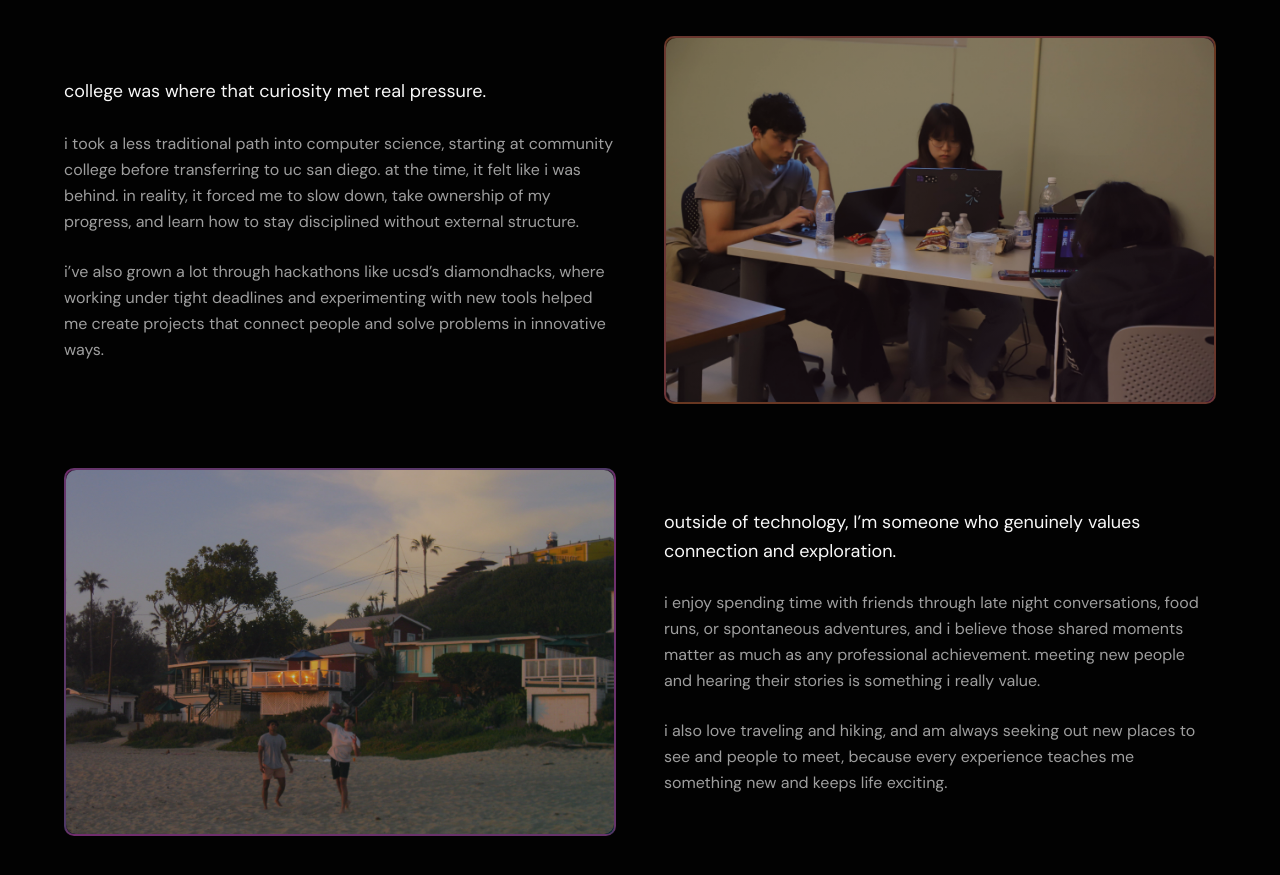
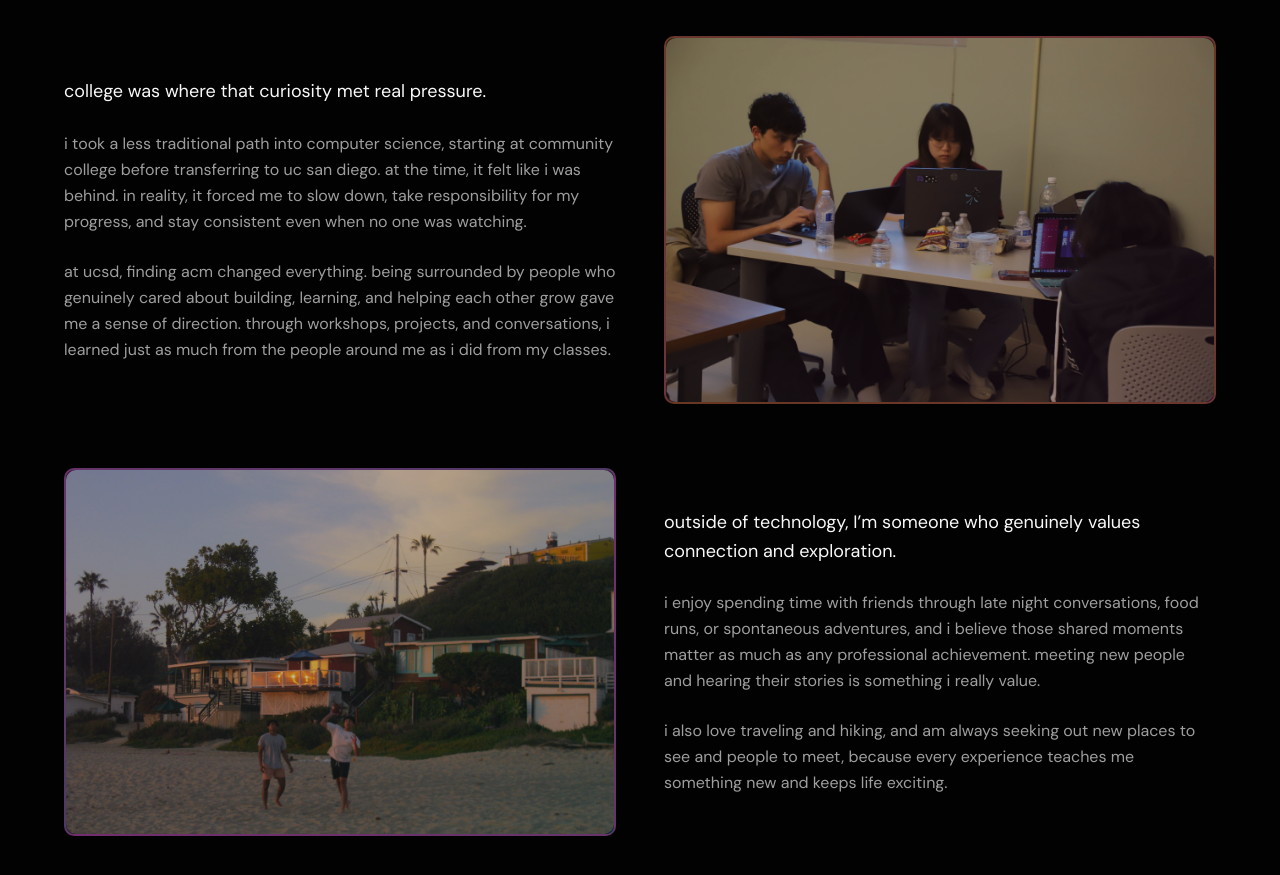
Before and after one commit to rohanmad/portfolio, a Next.js app: page / in a window 1280 px wide. Shown: the part 1340-2215 px from the top of the page. Built offline with nearby package versions, Linux system fonts and the light colour scheme.

Commit message:
about me done

```diff
--- a/app/page.tsx
+++ b/app/page.tsx
@@ -225,12 +225,13 @@ export default function Portfolio() {
               </p>
               <p className="text-muted-foreground leading-relaxed">
               i took a less traditional path into computer science, starting at community college before transferring to uc san diego.
-              at the time, it felt like i was behind. in reality, it forced me to slow down, take ownership of my progress,
-              and learn how to stay disciplined without external structure.
+              at the time, it felt like i was behind. in reality, it forced me to slow down, take
+              responsibility for my progress, and stay consistent even when no one was watching.
               </p>
               <p className="text-muted-foreground leading-relaxed">
-              i’ve also grown a lot through hackathons like ucsd’s diamondhacks, where working under tight
-              deadlines and experimenting with new tools helped me create projects that connect people and solve problems in innovative ways.
+              at ucsd, finding acm changed everything. being surrounded by people who genuinely cared about building,
+              learning, and helping each other grow gave me a sense of direction. through workshops, projects,
+              and conversations, i learned just as much from the people around me as i did from my classes.
               </p>
             </div>
 
```
